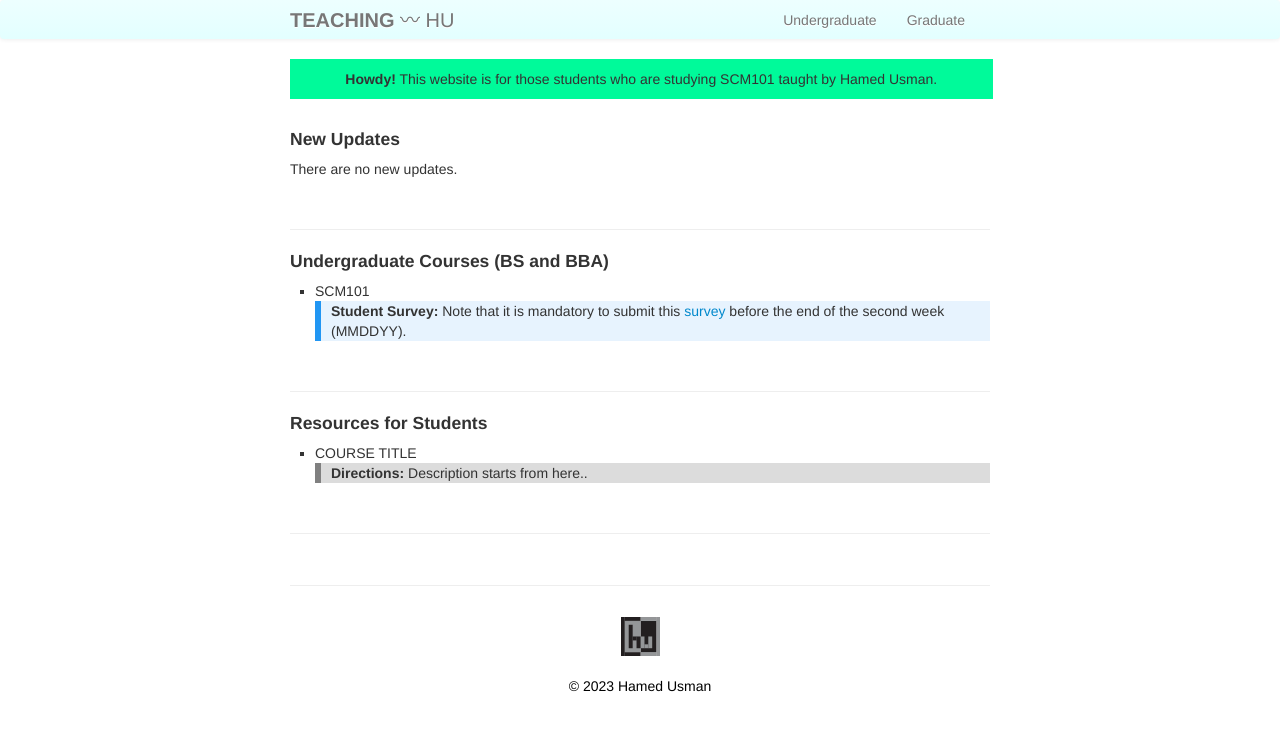
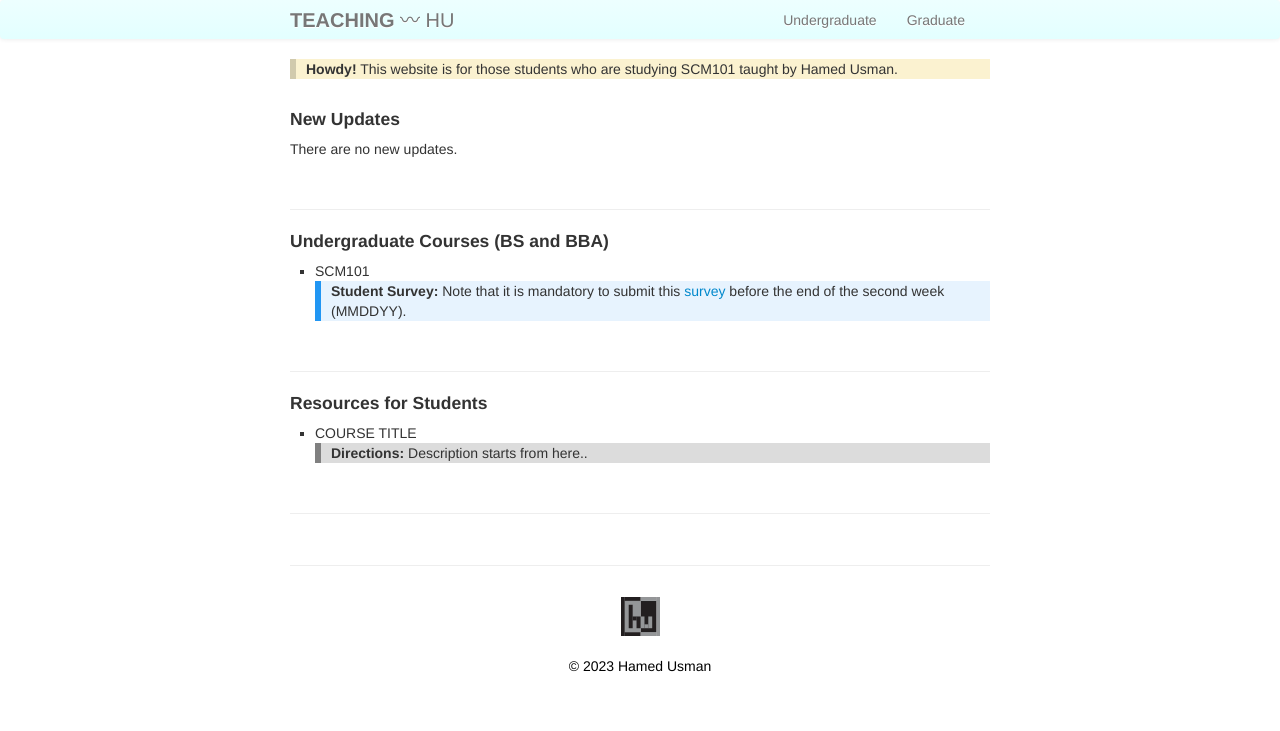
Before and after one commit to 101scm/101scm.github.io, a Jekyll site: the page built from index.md, in a window 1280 px wide. Shown: the top 731 px of the page. Built offline with Jekyll 4.4.1, drawn with Linux system fonts in a browser that asks for light colours.

Commit message:
Update my_custom_css.css

```diff
--- a/assets/themes/twitter/css/my_custom_css.css
+++ b/assets/themes/twitter/css/my_custom_css.css
@@ -82,6 +82,11 @@ h1, h2, h3, h4, h5 {
     padding-left: 10px;
 }
 
+.note {
+    background-color: #FBF2D0;
+    border-left: 6px solid #D1CAAD;
+    padding-left: 10px;
+}
 .danger {
     background-color: #ffdddd;
     border-left: 6px solid #f44336;
@@ -169,7 +174,7 @@ ul {
   transform-origin: bottom left; /* Add this to default.html --> <p class="hover-underline-animation">add text here</p> */
 }
 
-.note {
+.label {
  width:97.5%;
  border:0px;
  background-color: #00fa9a;
```
